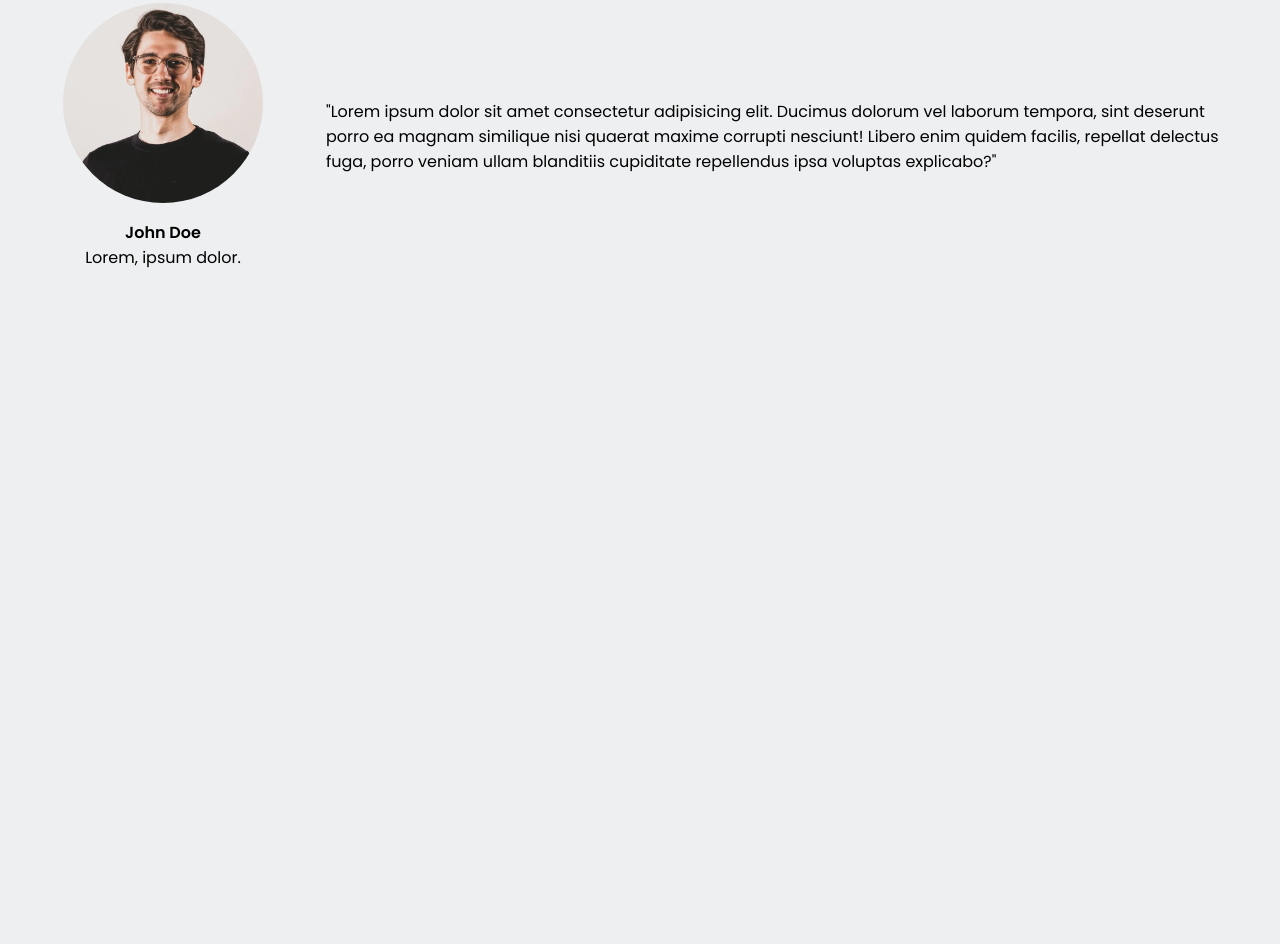
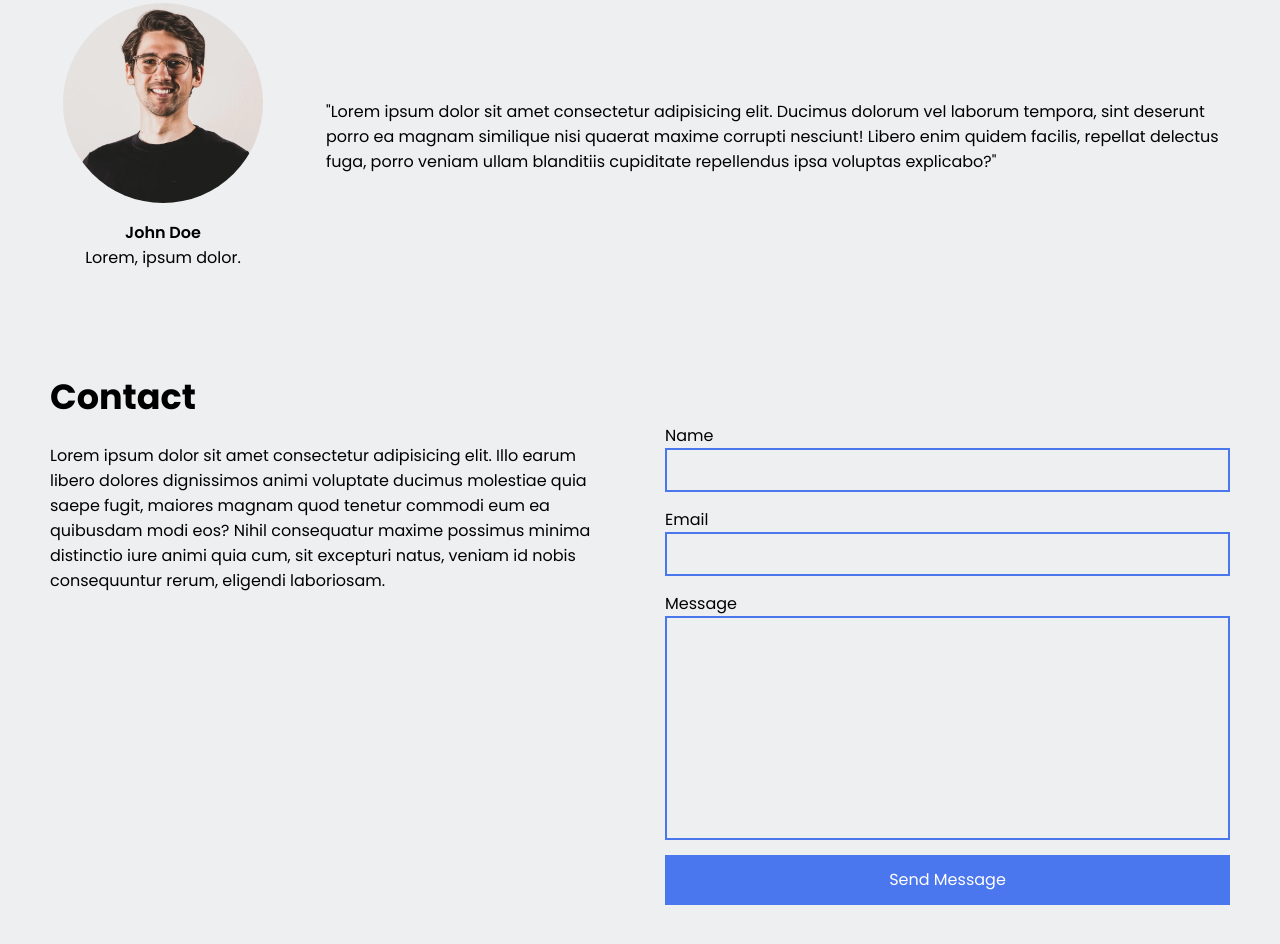
Before and after one commit to KevinGreenup/Portfolio-Website-2024, a plain HTML site: page index.html in a window 1280 px wide. Shown: the part 868-1812 px from the top of the page. Before the commit the page ends 1238 px from the top, so only its background shows below. Drawn offline with Linux system fonts and the light colour scheme.

Commit message:
finished contact section

```diff
--- a/index.html
+++ b/index.html
@@ -114,7 +114,25 @@
 
         </section>
         <!-- SECTION 4:Contact-->
-        <section id="contact"></section>
+        <section id="contact" class="contact-section">
+            <h2>Contact</h2>
+            <div class="group">
+                <div class="text">Lorem ipsum dolor sit amet consectetur adipisicing elit. Illo earum libero dolores dignissimos animi voluptate ducimus molestiae quia saepe fugit, maiores magnam quod tenetur commodi eum ea quibusdam modi eos? Nihil consequatur maxime possimus minima distinctio iure animi quia cum, sit excepturi natus, veniam id nobis consequuntur rerum, eligendi laboriosam.</div>
+                <form>
+                    <label for="name">Name</label>
+                    <input type="text" id="name">
+
+                    <label for="email">Email</label>
+                    <input type="email" id="email">
+
+                    <label for="message">Message</label>
+                    <textarea id="message" cols="20" rows="10"></textarea>
+
+                    <button type="submit">Send Message</button>
+
+                </form>
+            </div>
+        </section>
     </main>
 </body>
 </html>
--- a/styles.css
+++ b/styles.css
@@ -16,6 +16,8 @@ html {
 body {
     font-family: "Poppins", sans-serif;
     background-color: var(--background-color);
+    max-width: 1400px;
+    margin: 0 auto;
 }
 
 a {
@@ -193,6 +195,58 @@ margin-bottom: 10px;
  .skills-section .cells .cell span {
     font-size: 18px;
  }
+
+ /* SECTION 4: CONTACT*/
+.contact-section {
+    padding: 0 50px;
+    margin-bottom: 100px;
+}
+
+.contact-section h2 {
+    font-size: 35px;
+}
+
+.contact-section .group {
+    display: flex;
+    gap: 50px;
+}
+
+.contact-section .group .text {
+    flex: 3;
+    margin-top: 20px;
+}
+
+.contact-section .group form {
+    flex: 3;
+    display: flex;
+    flex-direction: column;
+}
+
+.contact-section .group form input,
+.contact-section .group form textarea {
+font-family: "Poppins", sans-serif;
+border: 2px solid var(--link-color);
+background-color: transparent;
+padding:10px;
+margin-bottom: 15px;
+outline: none;
+resize: none;
+}
+
+.contact-section .group form button {
+    font-size: 16px;
+    font-family: "Poppins", sans-serif;
+    color: #fff;
+    background-color: var(--link-color);
+    border: none;
+    height: 50px;
+    cursor: pointer;
+    transition: .1s;
+}
+
+.contact-section .group form button:hover {
+    filter:brightness(.9)
+}
 @media (max-width: 850px) {
     /* SECTION 1 HERO */
     .hero-section .text .h2 {
@@ -208,11 +262,17 @@ margin-bottom: 10px;
     .hero-section .headshot img {
         width: 300px;
     }
+
     /* SECTION 3: TESTIMONY*/
     .testimony-section {
         text-align: center;
     }
     .testimony-section .group {
+        flex-direction: column;
+    }
+
+    /* SECTION 4: CONTACT*/
+    .contact-section .group {
         flex-direction: column;
     }
 }
@@ -253,4 +313,14 @@ margin-bottom: 10px;
      .skills-section .cells .cell span {
         font-size: 16px;
      }
+
+     /* SECTION 3: TESTIMONY */
+     .testimony-section {
+        padding: 0 20px;
+     }
+
+     /* SECTION 4: CONTACT */
+     .contact-section {
+        padding: 0 20px;
+     }
     }
```
